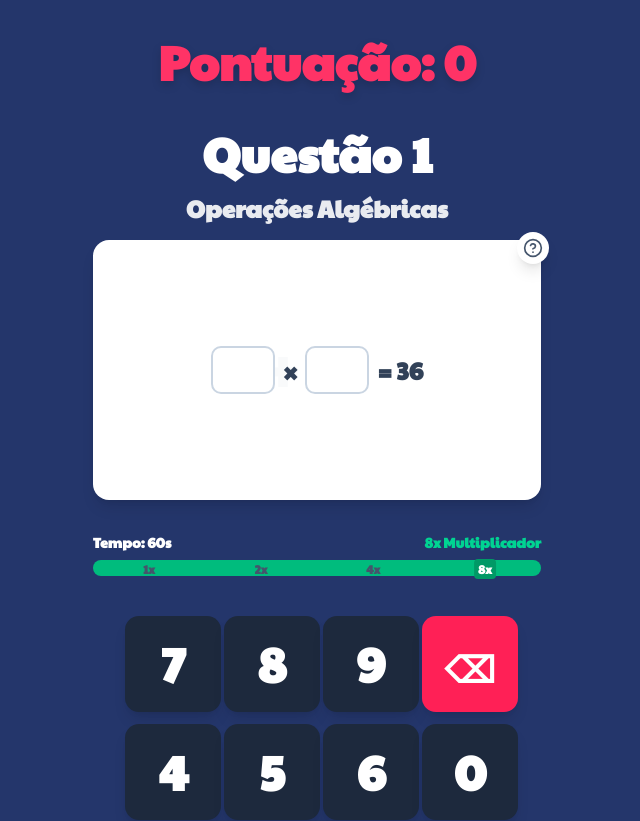
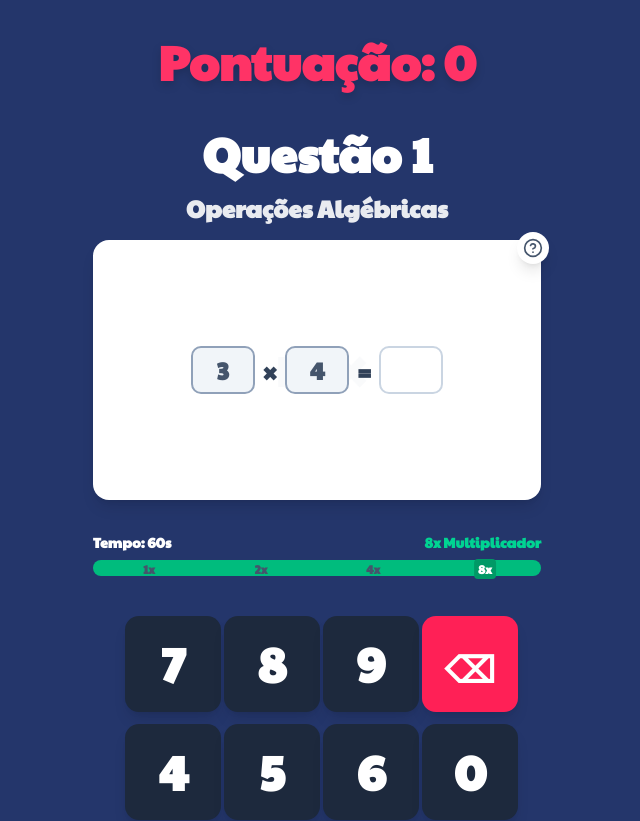
Before and after one commit to mairapaulac/MatFun, a Next.js app: page /question in a window 1280 px wide. Shown: the top 821 px of the page, without its empty margins (323-963 px from the left). Built offline with nearby package versions, Linux system fonts and the light colour scheme.

Commit message:
Mudança no componente de equações
adicionado mais variedade nos problemas e corrigido alguns problemas de implementação

```diff
--- a/src/app/question/page.tsx
+++ b/src/app/question/page.tsx
@@ -2,12 +2,14 @@
 
 import { QuestionScreen, ExampleEquationSkeleton } from '@/components/question';
 import FeedbackModal from '@/components/question/FeedbackModal';
+import { generateRandomProblem, GeneratedProblem } from '@/components/question/skeletons/EquationSkeleton';
 import { useState } from 'react';
 
 export default function QuestionPage() {
   const [score, setScore] = useState(0);
   const [questionNumber, setQuestionNumber] = useState(1);
   const [currentAnswer, setCurrentAnswer] = useState('');
+  const [currentProblem, setCurrentProblem] = useState<GeneratedProblem>(() => generateRandomProblem());
   const [feedback, setFeedback] = useState<{
     isOpen: boolean;
     type: 'correct' | 'incorrect' | 'timeout';
@@ -48,6 +50,7 @@ export default function QuestionPage() {
     setTimeout(() => {
       setQuestionNumber(prev => prev + 1);
       setCurrentAnswer('');
+      setCurrentProblem(generateRandomProblem());
     }, 1800); // 1.8 second delay to show the result
   };
 
@@ -55,26 +58,41 @@ export default function QuestionPage() {
     // Clean the answer string
     const cleanAnswer = answer.trim();
 
-    // Parse different answer formats
+    // Parse different answer formats based on problem type
     if (cleanAnswer.includes('×') || cleanAnswer.includes('x') || cleanAnswer.includes('*')) {
       const parts = cleanAnswer.split(/[×x*]/);
       if (parts.length === 2) {
         const num1 = parseInt(parts[0].trim());
         const num2 = parseInt(parts[1].trim());
-        return !isNaN(num1) && !isNaN(num2) && num1 * num2 === 36;
+        return !isNaN(num1) && !isNaN(num2) && num1 * num2 === currentProblem.result;
       }
     }
 
-    // If it's just two digits, try to split them
-    if (cleanAnswer.length === 2 && /^\d{2}$/.test(cleanAnswer)) {
-      const num1 = parseInt(cleanAnswer[0]);
-      const num2 = parseInt(cleanAnswer[1]);
-      return num1 * num2 === 36;
+    // Baseado no tipo do problema, validar de forma diferente
+    if (currentProblem.type === 'both_empty') {
+      // Se ambos estão vazios, aceitar formato "12" ou "1×2"
+      if (cleanAnswer.length === 2 && /^\d{2}$/.test(cleanAnswer)) {
+        const num1 = parseInt(cleanAnswer[0]);
+        const num2 = parseInt(cleanAnswer[1]);
+        return num1 * num2 === currentProblem.result;
+      }
+    } else if (currentProblem.type === 'first_filled') {
+      // Se primeiro está preenchido, aceitar apenas o segundo número
+      const num = parseInt(cleanAnswer);
+      return !isNaN(num) && currentProblem.firstNumber * num === currentProblem.result;
+    } else if (currentProblem.type === 'second_filled') {
+      // Se segundo está preenchido, aceitar apenas o primeiro número
+      const num = parseInt(cleanAnswer);
+      return !isNaN(num) && num * currentProblem.secondNumber === currentProblem.result;
+    } else if (currentProblem.type === 'result_empty') {
+      // Se resultado está vazio, aceitar apenas o resultado
+      const num = parseInt(cleanAnswer);
+      return !isNaN(num) && num === currentProblem.result;
     }
 
-    // If it's a single number, check if it's 36
+    // Fallback: se é um número único, verificar se é o resultado
     const num = parseInt(cleanAnswer);
-    return !isNaN(num) && num === 36;
+    return !isNaN(num) && num === currentProblem.result;
   };
 
   const handleTimeout = () => {
@@ -88,6 +106,7 @@ export default function QuestionPage() {
     setTimeout(() => {
       setQuestionNumber(prev => prev + 1);
       setCurrentAnswer('');
+      setCurrentProblem(generateRandomProblem());
     }, 1800); // 1.8 second delay to show the timeout message
   };
 
@@ -101,7 +120,7 @@ export default function QuestionPage() {
         score={score}
         questionNumber={questionNumber}
         moduleLabel="Operações Algébricas"
-        questionSkeleton={<ExampleEquationSkeleton externalAnswer={currentAnswer} />}
+        questionSkeleton={<ExampleEquationSkeleton externalAnswer={currentAnswer} problem={currentProblem} />}
         currentAnswer={currentAnswer}
         onAnswerChange={handleAnswerChange}
         totalMs={60000}
--- a/src/components/question/skeletons/EquationSkeleton.tsx
+++ b/src/components/question/skeletons/EquationSkeleton.tsx
@@ -7,6 +7,28 @@ interface EquationSkeletonProps {
   values?: Record<string, string>;
   onAnswerChange?: (answer: string) => void;
   externalAnswer?: string;
+  problem?: GeneratedProblem;
+}
+
+export type ProblemType = 'both_empty' | 'first_filled' | 'second_filled' | 'result_empty';
+
+export interface GeneratedProblem {
+  firstNumber: number;
+  secondNumber: number;
+  result: number;
+  type: ProblemType;
+}
+
+// Função para gerar problema aleatório
+export function generateRandomProblem(): GeneratedProblem {
+  const firstNumber = Math.floor(Math.random() * 9) + 1; // 1-9
+  const secondNumber = Math.floor(Math.random() * 9) + 1; // 1-9
+  const result = firstNumber * secondNumber;
+
+  const types: ProblemType[] = ['both_empty', 'first_filled', 'second_filled', 'result_empty'];
+  const type = types[Math.floor(Math.random() * types.length)];
+
+  return { firstNumber, secondNumber, result, type };
 }
 
 export default function EquationSkeleton({
@@ -15,12 +37,15 @@ export default function EquationSkeleton({
   onVariableChange,
   values = {},
   onAnswerChange,
-  externalAnswer = ''
-}: EquationSkeletonProps): JSX.Element {
+  externalAnswer = '',
+  problem: externalProblem
+}: EquationSkeletonProps): React.JSX.Element {
+  const [problem, setProblem] = useState<GeneratedProblem>(() => externalProblem || generateRandomProblem());
   const [firstValue, setFirstValue] = useState(values['first'] || '');
   const [secondValue, setSecondValue] = useState(values['second'] || '');
+  const [resultValue, setResultValue] = useState('');
 
-  // Parse external answer (format: "6×6" or "6x6" or "66")
+  // Parse external answer baseado no tipo do problema
   useEffect(() => {
     if (externalAnswer) {
       // Try to split by multiplication symbols first
@@ -28,31 +53,98 @@ export default function EquationSkeleton({
       if (parts.length === 2) {
         setFirstValue(parts[0]);
         setSecondValue(parts[1]);
-      } else if (externalAnswer.length === 2) {
-        // If it's just two digits, split them
+      } else {
+        // Baseado no tipo do problema, determinar onde colocar a resposta
+        if (problem.type === 'both_empty') {
+          // Se ambos estão vazios, dividir em dois dígitos se possível
+          if (externalAnswer.length === 2) {
             setFirstValue(externalAnswer[0]);
             setSecondValue(externalAnswer[1]);
           } else if (externalAnswer.length === 1) {
-        // If it's one digit, put it in the first field
             setFirstValue(externalAnswer);
             setSecondValue('');
+          }
+        } else if (problem.type === 'first_filled') {
+          // Se primeiro está preenchido, colocar no segundo campo
+          setFirstValue('');
+          setSecondValue(externalAnswer);
+        } else if (problem.type === 'second_filled') {
+          // Se segundo está preenchido, colocar no primeiro campo
+          setFirstValue(externalAnswer);
+          setSecondValue('');
+        } else if (problem.type === 'result_empty') {
+          // Se resultado está vazio, colocar no resultado
+          setFirstValue('');
+          setSecondValue('');
+          setResultValue(externalAnswer);
+        }
       }
     } else {
       setFirstValue('');
       setSecondValue('');
+      setResultValue('');
     }
-  }, [externalAnswer]);
+  }, [externalAnswer, problem.type]);
+
+  // Atualizar problema quando prop externa mudar
+  useEffect(() => {
+    if (externalProblem) {
+      setProblem(externalProblem);
+      // Reset values when problem changes
+      setFirstValue('');
+      setSecondValue('');
+      setResultValue('');
+    }
+  }, [externalProblem]);
 
   const handleFirstChange = (value: string) => {
     setFirstValue(value);
     onVariableChange?.('first', value);
+
+    // Determinar resposta baseada no tipo do problema
+    if (problem.type === 'both_empty') {
       onAnswerChange?.(`${value}×${secondValue}`);
+    } else if (problem.type === 'second_filled') {
+      onAnswerChange?.(`${value}×${problem.secondNumber}`);
+    } else if (problem.type === 'result_empty') {
+      onAnswerChange?.(`${value}×${secondValue}`);
+    }
   };
 
   const handleSecondChange = (value: string) => {
     setSecondValue(value);
     onVariableChange?.('second', value);
+
+    // Determinar resposta baseada no tipo do problema
+    if (problem.type === 'both_empty') {
       onAnswerChange?.(`${firstValue}×${value}`);
+    } else if (problem.type === 'first_filled') {
+      onAnswerChange?.(`${problem.firstNumber}×${value}`);
+    } else if (problem.type === 'result_empty') {
+      onAnswerChange?.(`${firstValue}×${value}`);
+    }
+  };
+
+  const handleResultChange = (value: string) => {
+    setResultValue(value);
+    onAnswerChange?.(value);
+  };
+
+  // Renderizar campo baseado no tipo do problema
+  const renderField = (value: string, onChange: (value: string) => void, isEditable: boolean) => {
+    if (isEditable) {
+      return (
+        <div className="w-16 h-12 text-center text-2xl font-bold border-2 border-slate-300 rounded-lg flex items-center justify-center bg-white">
+          {value || ''}
+        </div>
+      );
+    } else {
+      return (
+        <div className="w-16 h-12 text-center text-2xl font-bold border-2 border-slate-400 rounded-lg flex items-center justify-center bg-slate-100 text-slate-600">
+          {value}
+        </div>
+      );
+    }
   };
 
   return (
@@ -67,27 +159,50 @@ export default function EquationSkeleton({
 
       {/* Main equation */}
       <div className="relative flex items-center justify-center space-x-2 text-2xl font-bold text-slate-900">
-        <div className="w-16 h-12 text-center text-2xl font-bold border-2 border-slate-300 rounded-lg flex items-center justify-center bg-white">
-          {firstValue || ''}
-        </div>
+        {/* Primeiro número */}
+        {problem.type === 'first_filled' || problem.type === 'result_empty' ? (
+          renderField(problem.firstNumber.toString(), () => {}, false)
+        ) : (
+          renderField(firstValue, handleFirstChange, true)
+        )}
+
         <span className="text-2xl font-bold text-slate-700">×</span>
-        <div className="w-16 h-12 text-center text-2xl font-bold border-2 border-slate-300 rounded-lg flex items-center justify-center bg-white">
-          {secondValue || ''}
-        </div>
-        <span className="text-2xl font-bold text-slate-700">= 36</span>
+
+        {/* Segundo número */}
+        {problem.type === 'second_filled' || problem.type === 'result_empty' ? (
+          renderField(problem.secondNumber.toString(), () => {}, false)
+        ) : (
+          renderField(secondValue, handleSecondChange, true)
+        )}
+
+        <span className="text-2xl font-bold text-slate-700">=</span>
+
+        {/* Resultado */}
+        {problem.type === 'result_empty' ? (
+          renderField(resultValue, handleResultChange, true)
+        ) : (
+          renderField(problem.result.toString(), () => {}, false)
+        )}
       </div>
     </div>
   );
 }
 
 // Example usage component
-export function ExampleEquationSkeleton({ externalAnswer }: { externalAnswer?: string }): JSX.Element {
+export function ExampleEquationSkeleton({
+  externalAnswer,
+  problem
+}: {
+  externalAnswer?: string;
+  problem?: GeneratedProblem;
+}): React.JSX.Element {
   return (
     <EquationSkeleton
-      equation="___ × ___ = 36"
+      equation="___ × ___ = ___"
       variables={["first", "second"]}
       values={{}}
       externalAnswer={externalAnswer}
+      problem={problem}
     />
   );
 }
```
Lines whose indentation alone changed are shown as unchanged.
